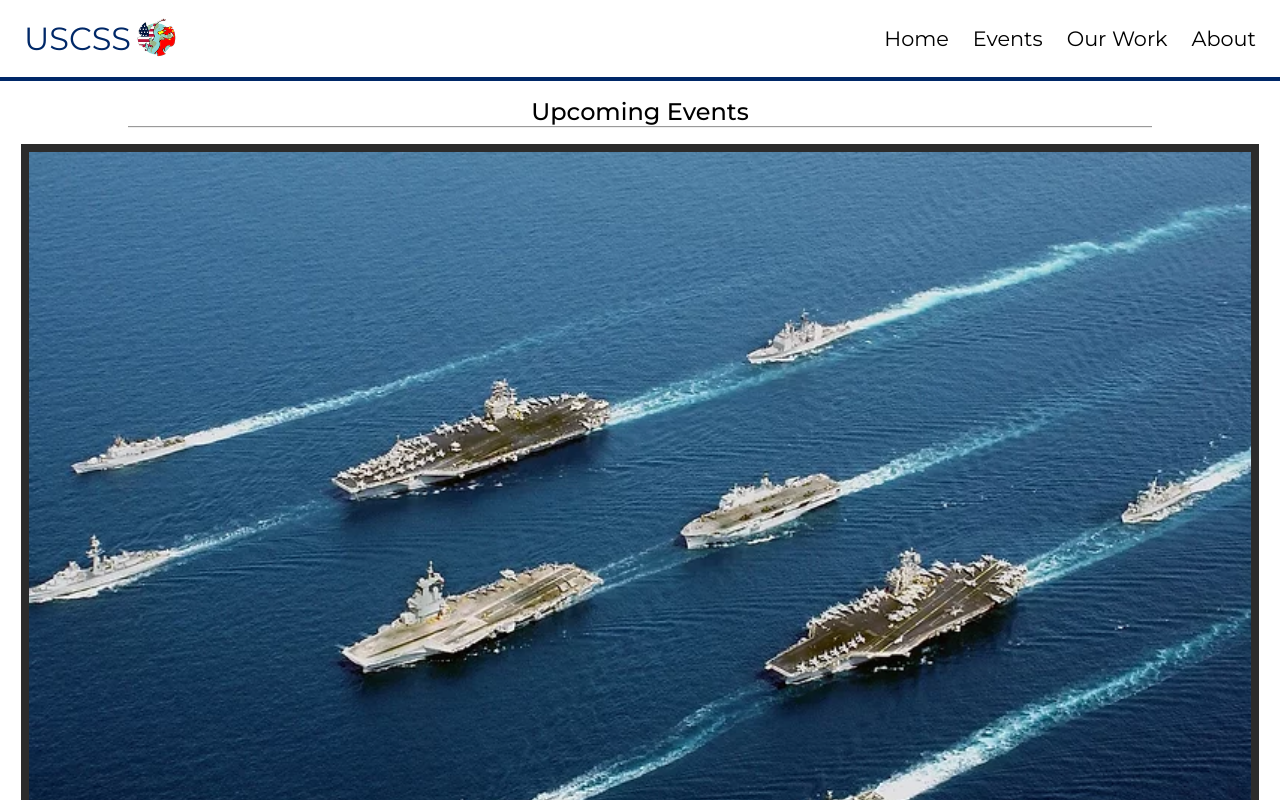
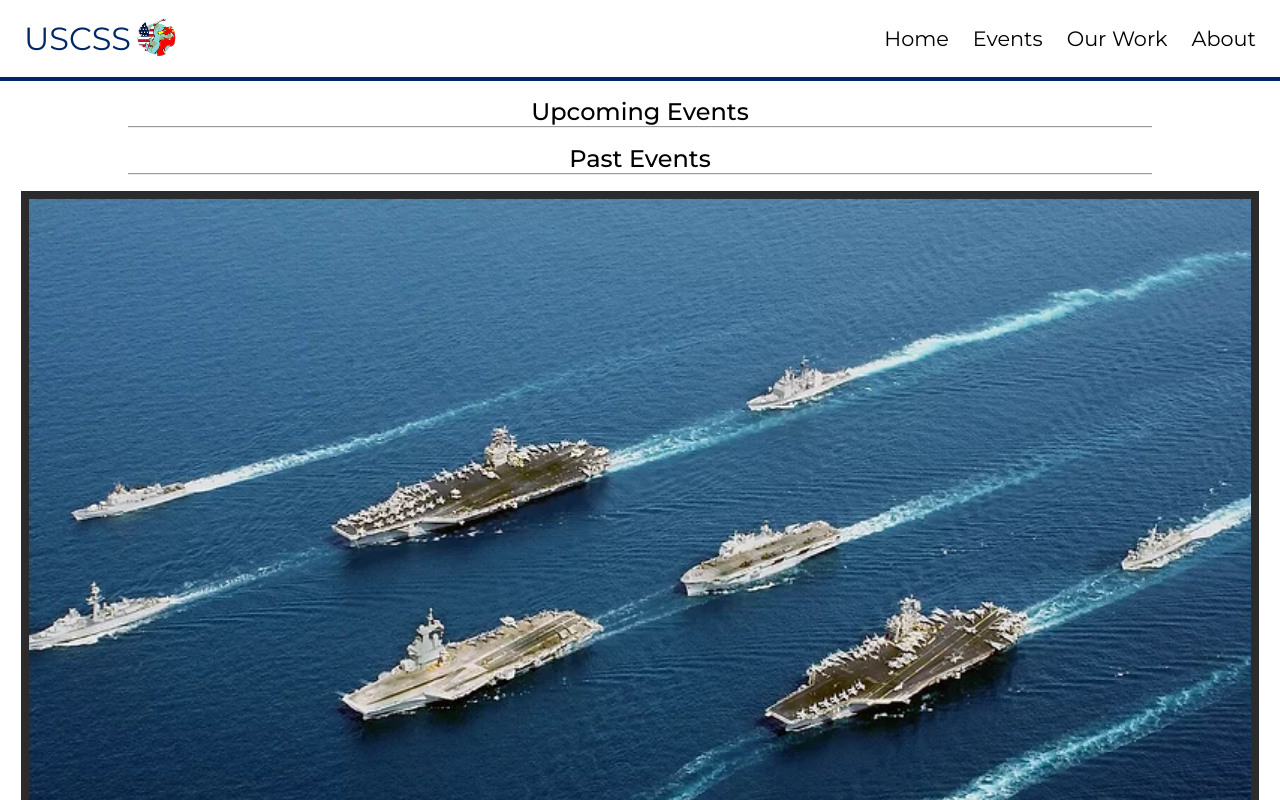
Before and after one commit to austingae-html-css-javascript/uscsso-website, a React (Create React App) app: page /events in a window 1280 px wide. Shown: the top 800 px of the page. Built offline with nearby package versions, Linux system fonts and the light colour scheme.

Commit message:
Most Updated Version

```diff
--- a/src/Pages/Events/Events.js
+++ b/src/Pages/Events/Events.js
@@ -19,7 +19,6 @@ const Events = () => {
         {/*UPCOMING EVENTS*/}
         <h2 className='event-container__title'>Upcoming Events</h2>
         <hr className='line'></hr>
-        <EventTemplate image={EventSix} date="April 9, 11:00 AM - 5:00 PM" location="Funger Hall" title="Rising Tides Simulation" />
 
         {/*PAST EVENTS*/}
         <h2 className='event-container__title'>Past Events</h2>
```
